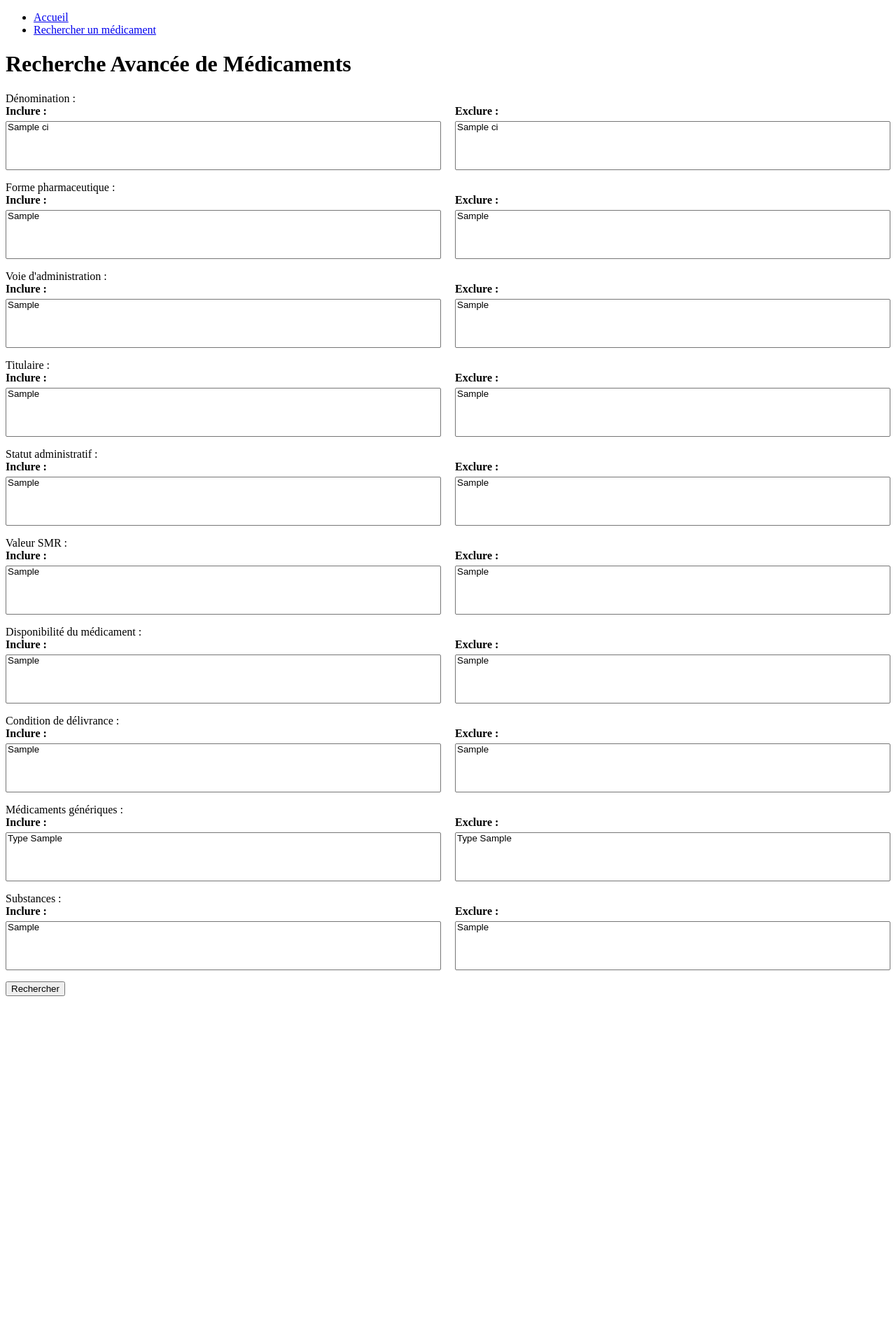
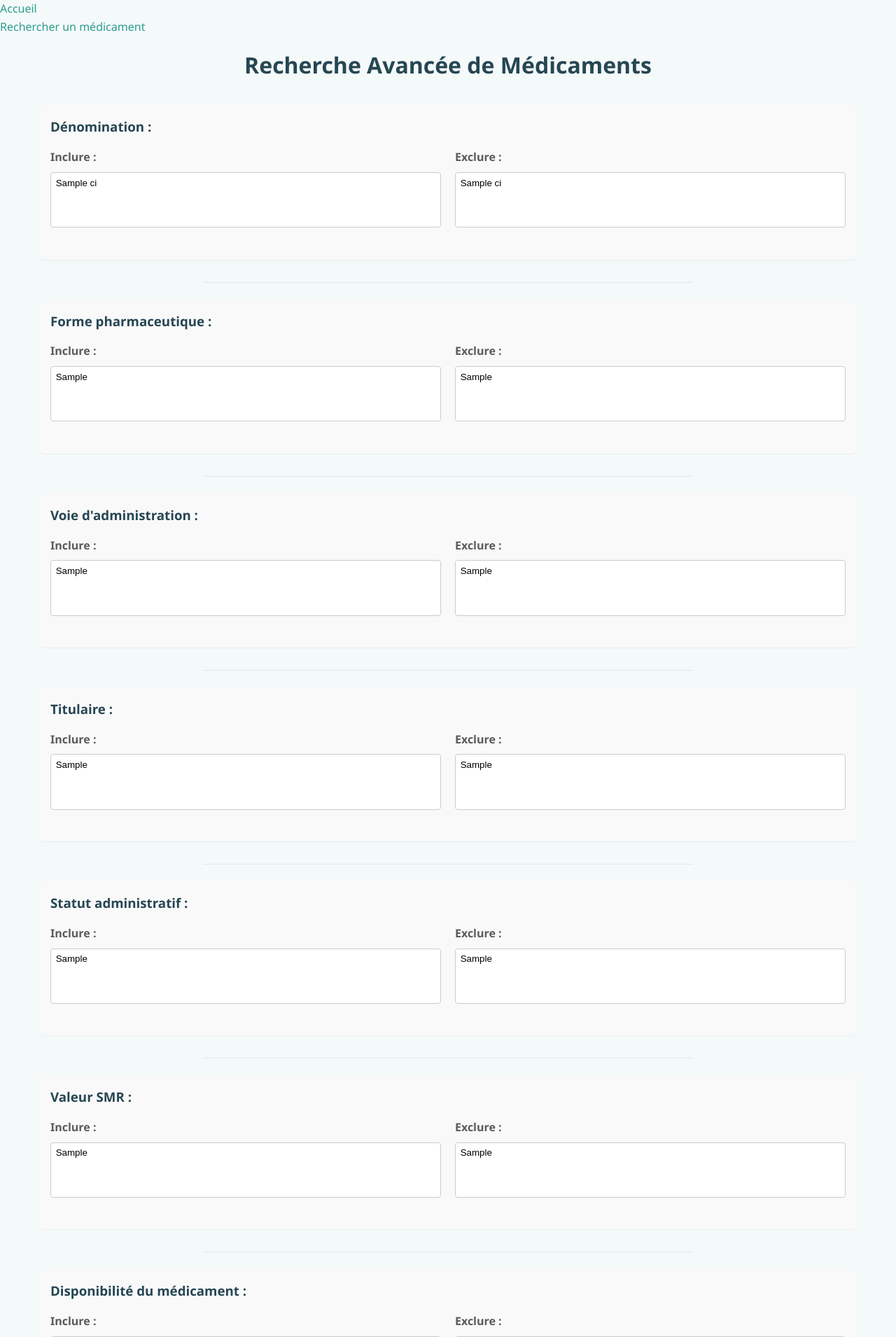
Before and after one commit to alixB31/MediBI, a PHP site: page /public/search/search.php in a window 1280 px wide. Shown: the top 1910 px of the page at 70% size. Before the commit the page ends 1423 px from the top, so only its background shows below. Run offline with PHP 8.4, Linux system fonts and the light colour scheme; tables that the repository leaves empty or names only in its code hold one stand-in row (values such as "Sample post"); data that the repository does not hold is empty; some libraries are stand-ins or nearby versions.

Commit message:
css general et specifique a search

```diff
--- /dev/null
+++ b/assets/css/style.css
@@ -0,0 +1,129 @@
+/* base.css — Styles généraux pour le projet "Médicament" */
+
+:root {
+    --primary-color: #2a9d8f;
+    --secondary-color: #264653;
+    --accent-color: #e9c46a;
+    --danger-color: #e76f51;
+    --background-color: #f4f9f9;
+    --text-color: #333;
+    --font-family: 'Segoe UI', Tahoma, Geneva, Verdana, sans-serif;
+}
+
+* {
+    margin: 0;
+    padding: 0;
+    box-sizing: border-box;
+}
+
+html,
+body {
+    font-family: var(--font-family);
+    background-color: var(--background-color);
+    color: var(--text-color);
+    line-height: 1.6;
+    font-size: 16px;
+}
+
+h1 {
+    text-align: center;
+}
+
+/* Titres */
+h1,
+h2,
+h3,
+h4,
+h5,
+h6 {
+    color: var(--secondary-color);
+    margin-bottom: 0.5em;
+}
+
+/* Liens */
+a {
+    color: var(--primary-color);
+    text-decoration: none;
+}
+
+a:hover {
+    text-decoration: underline;
+}
+
+/* Paragraphes et texte */
+p {
+    margin-bottom: 1em;
+}
+
+/* Boutons */
+button {
+    background-color: var(--primary-color);
+    color: white;
+    border: none;
+    padding: 0.6em 1.2em;
+    border-radius: 5px;
+    cursor: pointer;
+    transition: background-color 0.2s ease;
+}
+
+button:hover {
+    background-color: var(--secondary-color);
+}
+
+/* Formulaires */
+input[type="text"],
+input[type="number"],
+input[type="email"],
+select,
+textarea {
+    width: 100%;
+    padding: 0.5em;
+    border: 1px solid #ccc;
+    border-radius: 4px;
+    margin-bottom: 1em;
+}
+
+label {
+    display: block;
+    margin-bottom: 0.3em;
+    font-weight: bold;
+}
+
+/* Conteneurs */
+.container {
+    max-width: 1200px;
+    margin: 0 auto;
+    padding: 1em;
+}
+
+/* Tableaux */
+table {
+    width: 100%;
+    border-collapse: collapse;
+    margin-bottom: 1em;
+}
+
+th,
+td {
+    border: 1px solid #ddd;
+    padding: 0.75em;
+    text-align: left;
+}
+
+th {
+    background-color: var(--primary-color);
+    color: white;
+}
+
+/* Utilitaires */
+.text-center {
+    text-align: center;
+}
+
+.mt-1 {
+    margin-top: 1em;
+}
+
+.mb-1 {
+    margin-bottom: 1em;
+}
--- a/public/details/details.css
+++ b/public/details/details.css
@@ -1,3 +1,6 @@
+@import url('../../assets/css/style.css');
+
+
 .details-table {
     width: 100%;
     border-collapse: collapse;
--- a/public/details/details.php
+++ b/public/details/details.php
@@ -1,5 +1,3 @@
-<link rel="stylesheet" href="./result.css">
-
 <?php
 include '../../database/appelBase.php';
 
--- /dev/null
+++ b/public/index/index.css
@@ -0,0 +1 @@
+@import url('../../assets/css/style.css');
--- a/public/index/index.php
+++ b/public/index/index.php
@@ -4,7 +4,6 @@
     <meta charset="UTF-8">
     <meta name="viewport" content="width=device-width, initial-scale=1.0">
     <title>Accueil</title>
-    <link rel="stylesheet" href="../../assets/css/style.css">
 </head>
 <body>
 <?php include '../../includes/navigation.php'; ?>
--- a/public/result/result.css
+++ b/public/result/result.css
@@ -1,3 +1,5 @@
+@import url('../../assets/css/style.css');
+
 .container {
     display: grid;
     grid-template-columns: 1fr 0fr;
@@ -14,7 +16,7 @@
 }
 
 #detailsPanel {
-    margin-top: 60px;
+    margin-top: 9px;
     overflow: hidden;
     padding: 20px;
     border-left: 1px solid #ccc;
--- a/public/result/result.php
+++ b/public/result/result.php
@@ -111,7 +111,6 @@ function getResultOfSearch() {
     <meta charset="UTF-8">
     <meta name="viewport" content="width=device-width, initial-scale=1.0">
     <title>Résultats de la Recherche</title>
-    <link rel="stylesheet" href="../../assets/css/style.css">
     <link rel="stylesheet" href="./result.css">
     <link rel="stylesheet" href="https://cdn.datatables.net/1.13.4/css/jquery.dataTables.min.css">
 </head>
--- a/public/search/search.css
+++ b/public/search/search.css
@@ -1,3 +1,21 @@
+@import url('../../assets/css/style.css');
+
+h1 {
+    margin-bottom: 2rem;
+}
+
+.filter-group {
+    padding: 1rem;
+    margin-bottom: 2rem;
+    background-color: #f9f9f9;
+    border-radius: 8px;
+    box-shadow: 0 1px 2px rgba(0, 0, 0, 0.05);
+}
+
+.filter-group h3 {
+    margin-bottom: 1rem;
+}
+
 .filter-row {
     display: flex;
     gap: 20px;
@@ -15,3 +33,40 @@
     font-weight: bold;
     margin-bottom: 5px;
 }
+
+.filter-column span {
+    font-weight: bold;
+    margin-bottom: 0.5rem;
+    color: rgb(91, 91, 91);
+}
+
+.form-footer {
+    display: flex;
+    justify-content: flex-end;
+    margin-top: 2rem;
+}
+
+.separator {
+    height: 1px;
+    background-color: #e0e0e0;
+    margin: 1.5rem 0;
+    width: 60%;
+    margin-left: auto;
+    margin-right: auto;
+    opacity: 0.7;
+}
+
+
+@media (max-width: 768px) {
+    .filter-row {
+        flex-direction: column;
+    }
+
+    .filter-column {
+        width: 100%;
+    }
+
+    .filter-column .select2-container {
+        width: 100% !important;
+    }
+}
--- a/public/search/search.php
+++ b/public/search/search.php
@@ -10,7 +10,6 @@ error_reporting(E_ALL);
     <meta charset="UTF-8">
     <meta name="viewport" content="width=device-width, initial-scale=1.0">
     <title>Recherche Avancée de Médicaments</title>
-    <link rel="stylesheet" href="../../assets/css/style.css">
     <link rel="stylesheet" href="search.css">
     <link href="https://cdn.jsdelivr.net/npm/select2@4.0.13/dist/css/select2.min.css" rel="stylesheet"/>
 </head>
@@ -79,13 +78,13 @@ include '../../database/appelBase.php';
         }
 
         function renderDualSelect($label, $name, $values) {
-            echo "<div>";
-            echo "<label>{$label} :</label>";
+            echo "<div class='filter-group'>";
+            echo "<h3>{$label} :</h3>";
             echo "<div class='filter-row'>";
 
             // Inclure
             echo "<div class='filter-column'>";
-            echo "<label>Inclure :</label>";
+            echo "<span>Inclure :</span>";
             echo "<select name='{$name}_include[]' class='multi-select' multiple>";
             foreach ($values as $val) {
                 echo "<option value='{$val}'>{$val}</option>";
@@ -95,7 +94,7 @@ include '../../database/appelBase.php';
 
             // Exclure
             echo "<div class='filter-column'>";
-            echo "<label>Exclure :</label>";
+            echo "<span>Exclure :</span>";
             echo "<select name='{$name}_exclude[]' class='multi-select' multiple>";
             foreach ($values as $val) {
                 echo "<option value='{$val}'>{$val}</option>";
@@ -104,6 +103,7 @@ include '../../database/appelBase.php';
             echo "</div>";
 
             echo "</div></div>";
+            echo "<div class='separator'></div>";
         }
 
         renderDualSelect("Dénomination", "denomination_filter_value", $denomination);
@@ -120,7 +120,9 @@ include '../../database/appelBase.php';
 
 
         ?>
-        <button type="submit">Rechercher</button>
+        <div class="form-footer">
+            <button type="submit">Rechercher</button>
+        </div>
     </form>
 </div>
 
```
